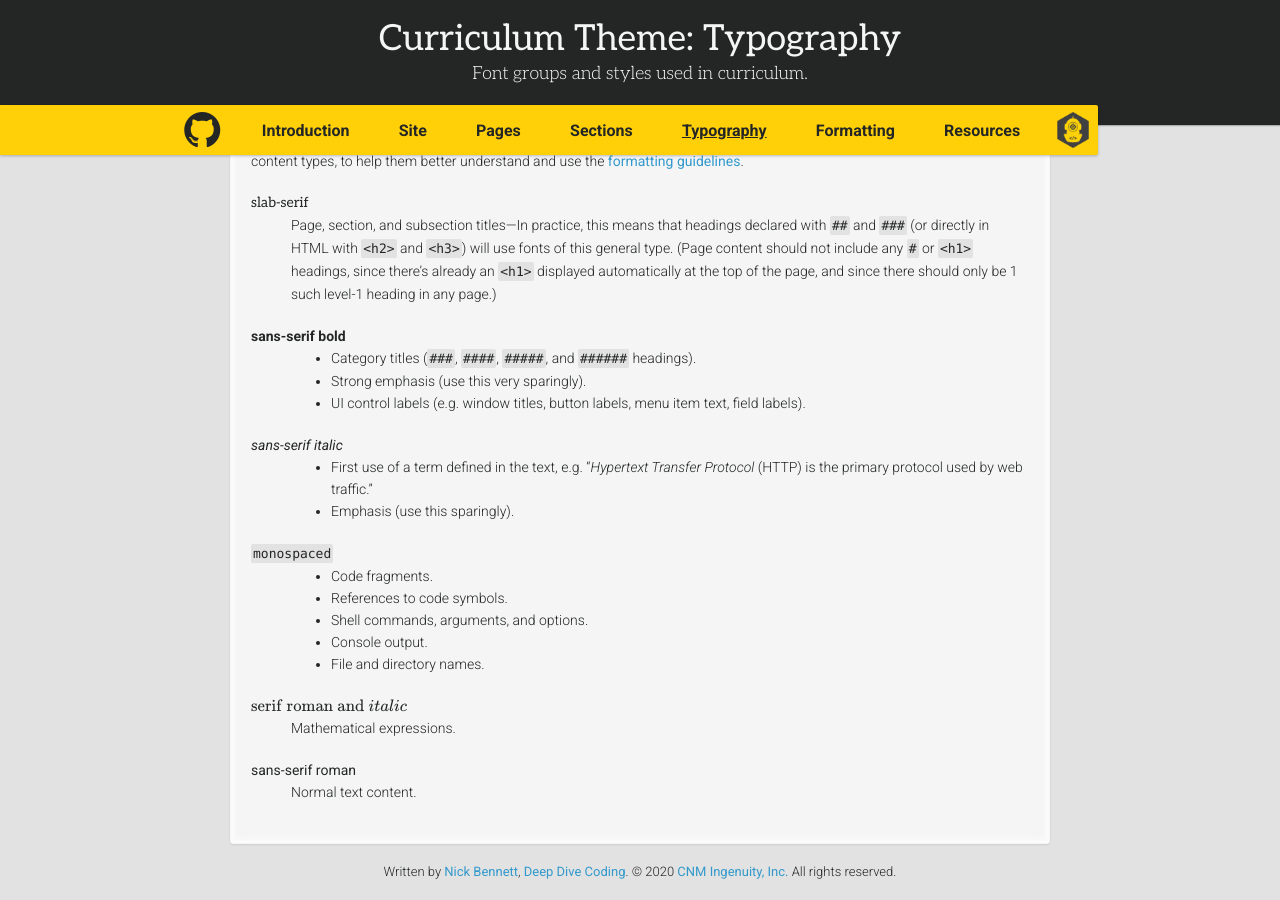
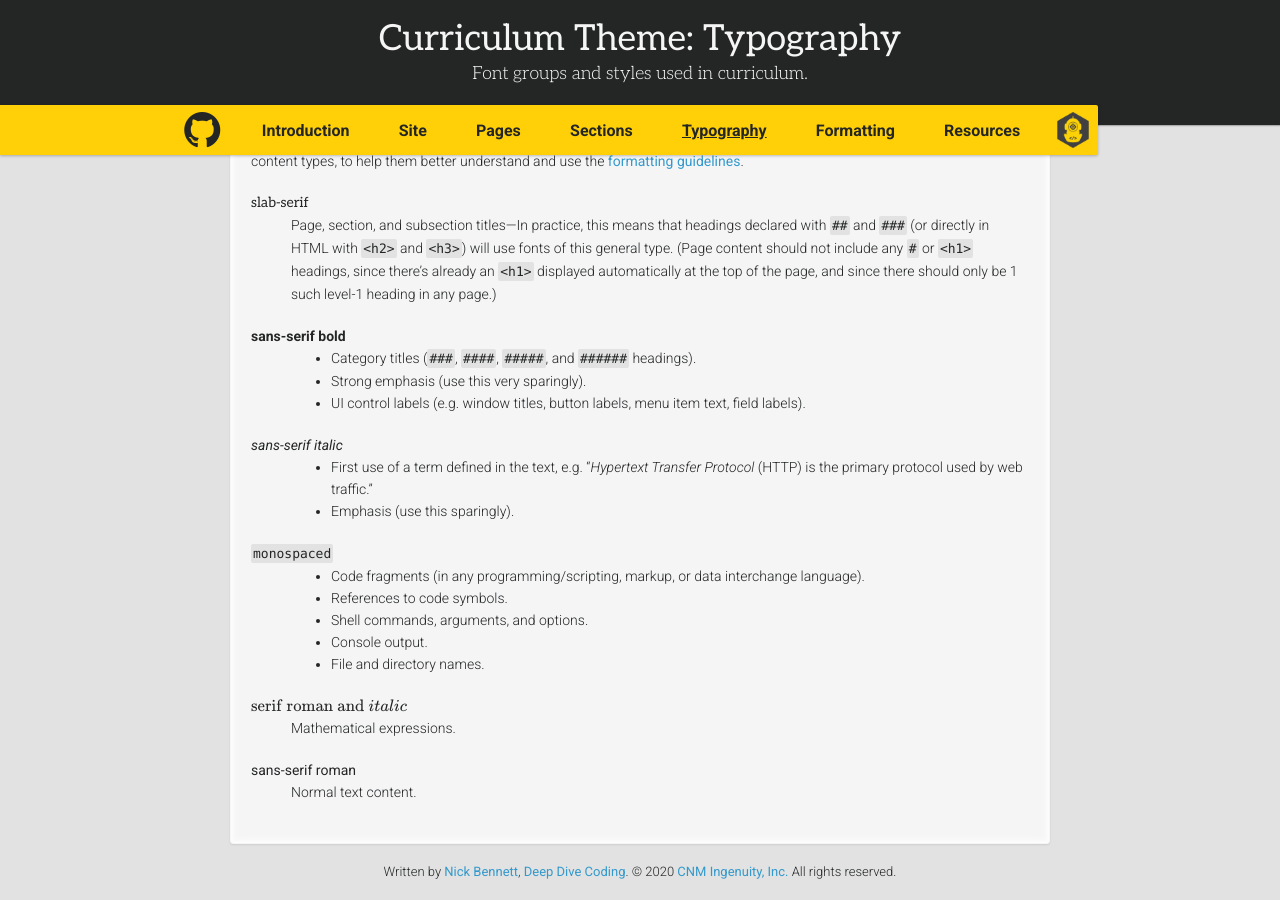
Before and after one commit to ddc-java/ddc-day, a Jekyll site: the page built from typography.md, in a window 1280 px wide and 900 px high, scrolled down 112 px. Built offline with Jekyll 4.4.1, drawn with Linux system fonts in a browser that asks for light colours; nearby versions of some CDN libraries; some web fonts are replaced; our own code applies the rules of GitHub Pages for plain Markdown files; formulas are drawn with MathJax 3.

Commit message:
Refine typography page

```diff
--- a/typography.md
+++ b/typography.md
@@ -27,7 +27,7 @@ sans-serif bold
 `monospaced`{:.normal-weight}
 
 :
-    * Code fragments.
+    * Code fragments (in any programming/scripting, markup, or data interchange language).
     * References to code symbols.
     * Shell commands, arguments, and options.
     * Console output.
```
